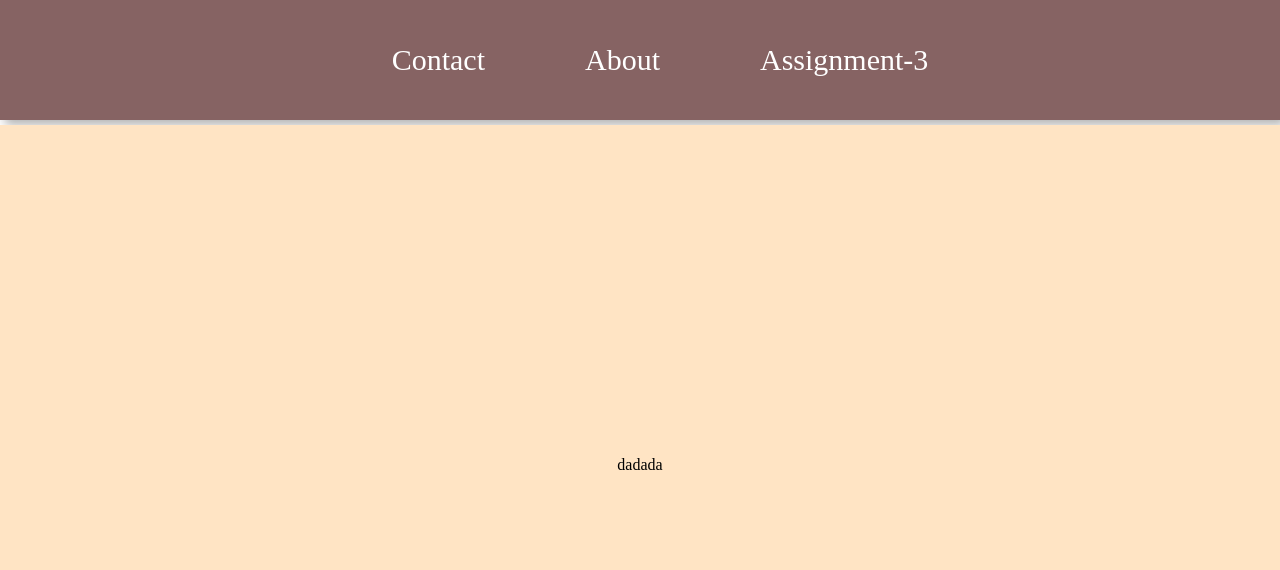
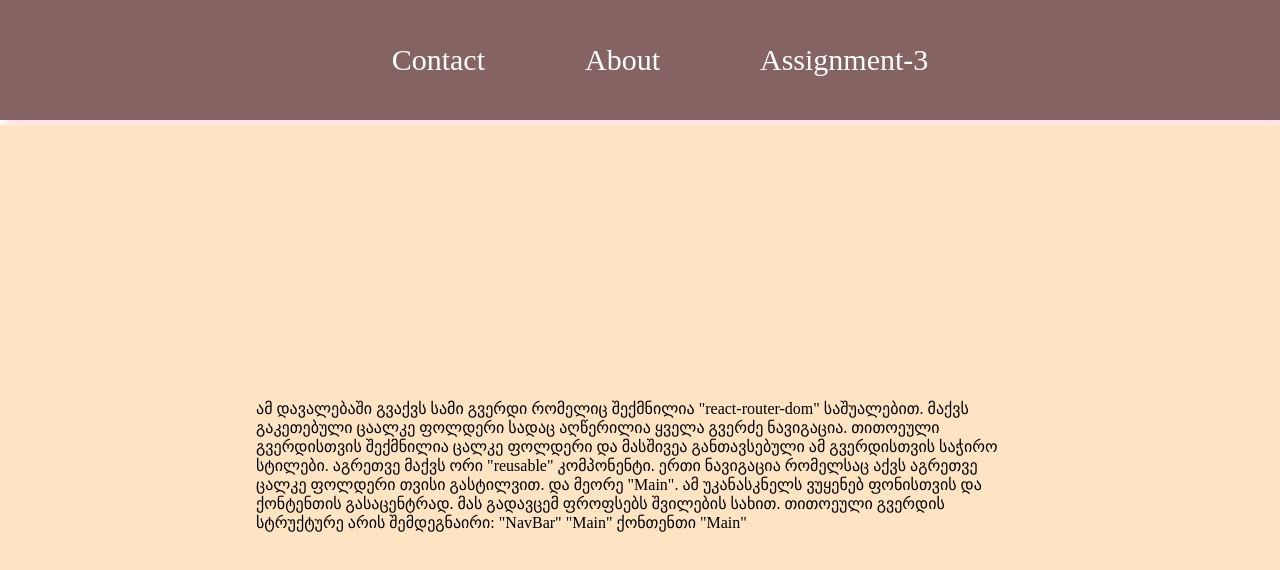
Before and after one commit to DTarkh/tbcx-react.js, a React (Vite) app: page /about in a window 1280 px wide. Shown: the top 570 px of the page. Built offline with nearby package versions, Linux system fonts and the light colour scheme.

Commit message:
added description on About page.

```diff
--- a/src/AboutPage/About.jsx
+++ b/src/AboutPage/About.jsx
@@ -7,7 +7,7 @@ const About = () => {
 
         <Navbar />
         <Main>
-           <p>dadada</p>
+           <p style={{padding: "20vw"}}>ამ დავალებაში გვაქვს სამი გვერდი რომელიც შექმნილია "react-router-dom" საშუალებით. მაქვს გაკეთებული ცაალკე ფოლდერი სადაც აღწერილია ყველა გვერძე ნავიგაცია. თითოეული გვერდისთვის შექმნილია ცალკე ფოლდერი და მასშივეა განთავსებული ამ გვერდისთვის საჭირო სტილები. აგრეთვე მაქვს ორი "reusable" კომპონენტი. ერთი ნავიგაცია რომელსაც აქვს აგრეთვე ცალკე ფოლდერი თვისი გასტილვით. და მეორე "Main". ამ უკანასკნელს ვუყენებ ფონისთვის და ქონტენთის გასაცენტრად. მას გადავცემ ფროფსებს შვილების სახით. თითოეული გვერდის სტრუქტურე არის შემდეგნაირი: "NavBar" "Main" ქონთენთი "Main" </p>
         </Main>
     </div>
   )
--- a/src/ContactPage/Contact.css
+++ b/src/ContactPage/Contact.css
@@ -1,7 +1,7 @@
 .input{
     padding: 10px 5px;
     border-radius: 10px;
-    border: 1px solid gray;
+    border: 1px solid rgb(137, 137, 137);
     margin-bottom: 10px;
 }
 div{
--- a/src/Navigation/Navbar.css
+++ b/src/Navigation/Navbar.css
@@ -4,7 +4,7 @@
   height: 15vh;
   display: flex;
   align-items: center;
-  box-shadow: 5px 5px 10px rgba(0, 0, 0, 0.3);
+  box-shadow: 5px 5px 10px rgba(255, 121, 121, 0.3);
   justify-content: center
 }
 
--- a/src/Navigation/Navbar.jsx
+++ b/src/Navigation/Navbar.jsx
@@ -2,6 +2,9 @@ import { Link } from 'react-router-dom'
 import './Navbar.css'
 
 const Navbar = () => {
+
+
+
   return (
     <div className='nav-container'>
        <ul>
```
